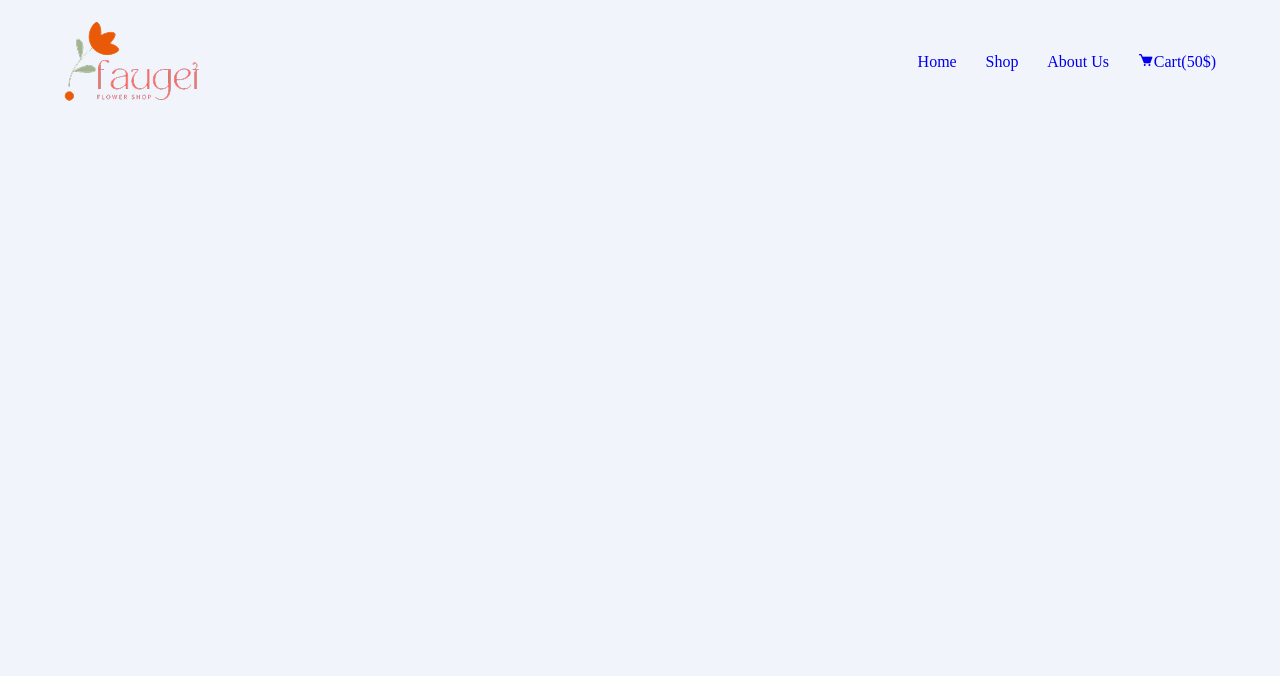
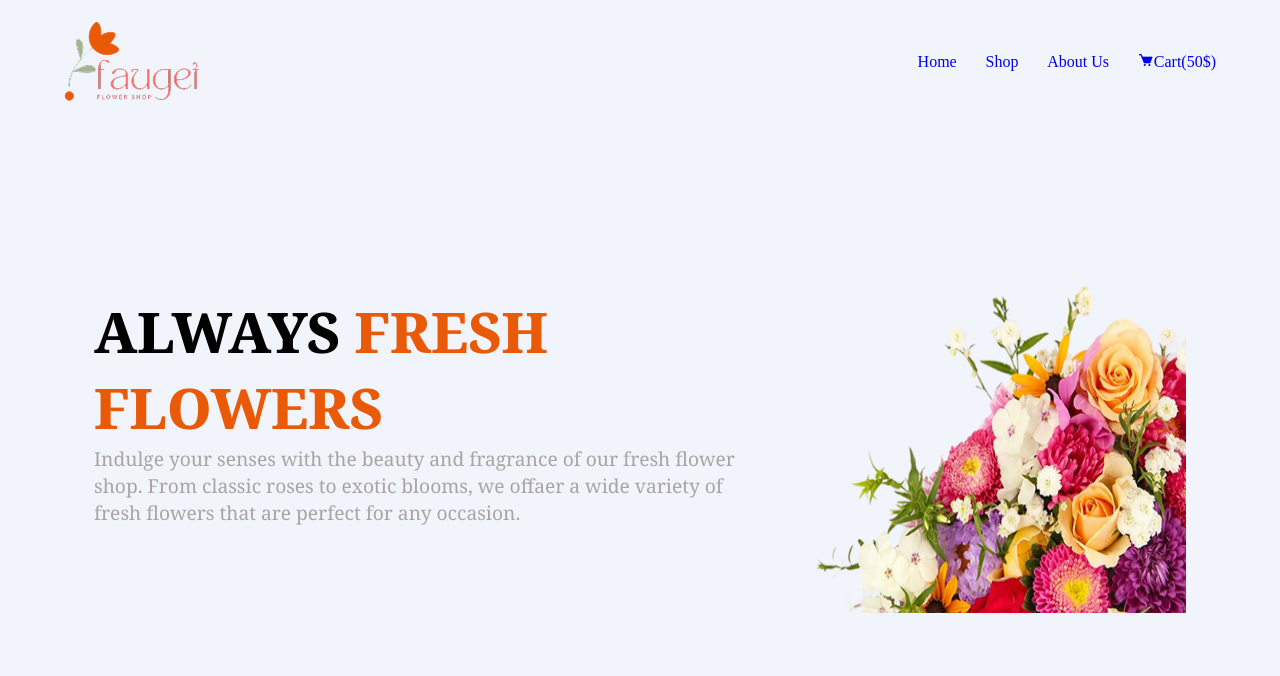
Before and after one commit to suraorhan001/assignment-II, a plain HTML site: page index.html in a window 1280 px wide. Drawn offline with nearby package versions, Linux system fonts and the light colour scheme.

Commit message:
nav hero

```diff
--- a/index.html
+++ b/index.html
@@ -24,8 +24,30 @@
           </nav>
 
 
+          <section>
+              <div class="nav-hero  ">
+                <div class="nav-description noto-serif-normal">
+                  <h1>
+                    ALWAYS <span style="color:#E95A08 ;">FRESH FLOWERS</span>
+                  </h1>
+                  <p>Indulge your senses with the beauty and fragrance of our fresh flower shop. From classic roses to exotic blooms, we offaer a wide variety of fresh flowers that are perfect for any occasion. </p>
+                </div>
+                <img src="B12A02-Responsive-Flowers/assets/hero-flower.png" alt="">
+
+
+
+
+              </div>
+
+
+
+
+          </section>
+
+
 
         </div>
+
 
     </header>
 
--- a/style.css
+++ b/style.css
@@ -21,8 +21,16 @@
 body{
     background-color: rgba(185, 203, 236, 0.2);
 }
+section{
+    margin-top: 100px;
+}
 .container{
     width:72rem;
+
+
+
+
+
     margin: 0 auto;
 
 }
@@ -37,6 +45,33 @@ nav ul{
     gap: 1.8rem;
     align-items: center;
 }
+.nav-hero{
+    display: flex;
+
+    padding: 30px;
+    align-items: center;
+}
+.nav-description
+   {
+    height: 350px;
+    width: 60%;
+    padding-top: 60px;
+
+}
+.nav-hero img{
+    width: 40%;
+    height: 350px;
+
+}
+.nav-description h1{
+    font-size: 3.5rem;
+    font-weight: 800;
+}
+.nav-description p{
+    font-size: 1.2rem;
+    color: #a9a4a4;
+}
+
 
 @media screen and (max-width:576px){
 
@@ -63,5 +98,13 @@ nav ul{
    .li-last{
     padding-left: 30px;
    }
-
+    .nav-hero{
+        flex-direction: column-reverse;
+        margin: 0;
+        padding: 0;
+    }
+    .nav-description{
+        padding: 0;
+        margin: 0;
+    }
 }
```
